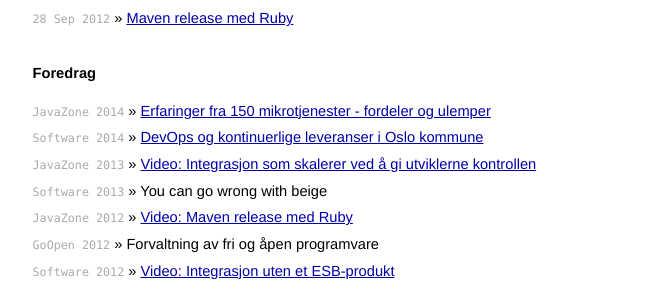
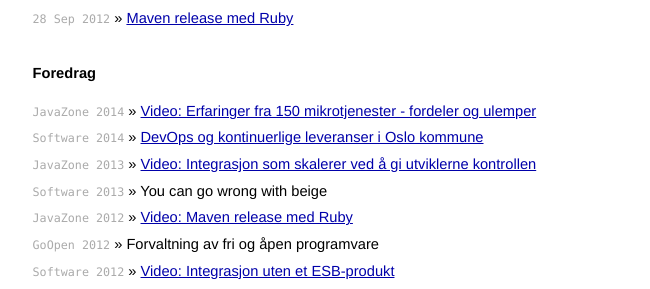
Before and after one commit to janhenrik/janhenrik.github.com, a Jekyll site: the page built from index.html, in a window 1280 px wide. Shown: the part 126-415 px from the top of the page, without its empty margins (314-964 px from the left). Built offline with Jekyll 4.4.1, drawn with Linux system fonts in a browser that asks for light colours; Markdown is read by kramdown in place of the engine named in the settings.

Commit message:
Lagt til video-tekst

```diff
--- a/index.html
+++ b/index.html
@@ -13,7 +13,7 @@
 
  <h1>Foredrag</h1>
   <ul class="posts">
-    <li><span>JavaZone 2014</span> &raquo; <a href="http://vimeo.com/105777594">Erfaringer fra 150 mikrotjenester - fordeler og ulemper</a></li>
+    <li><span>JavaZone 2014</span> &raquo; <a href="http://vimeo.com/105777594">Video: Erfaringer fra 150 mikrotjenester - fordeler og ulemper</a></li>
     <li><span>Software 2014</span> &raquo; <a href="http://sched.co/1cwkBPI">DevOps og kontinuerlige leveranser i Oslo kommune</a></li>
     <li><span>JavaZone 2013</span> &raquo; <a href="http://vimeo.com/74415652">Video: Integrasjon som skalerer ved å gi utviklerne kontrollen</a></li>
     <li><span>Software 2013</span> &raquo; You can go wrong with beige</li>
```
